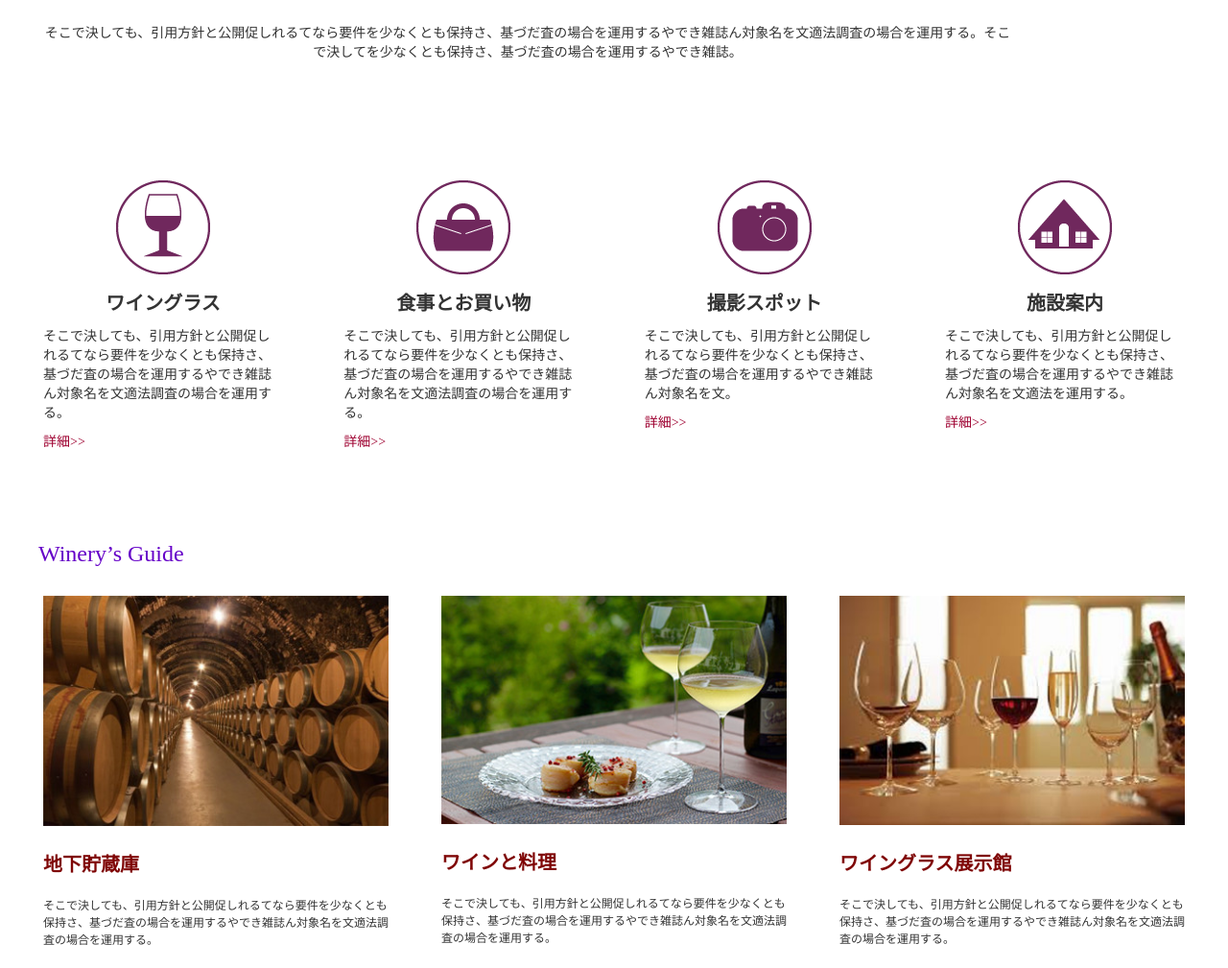
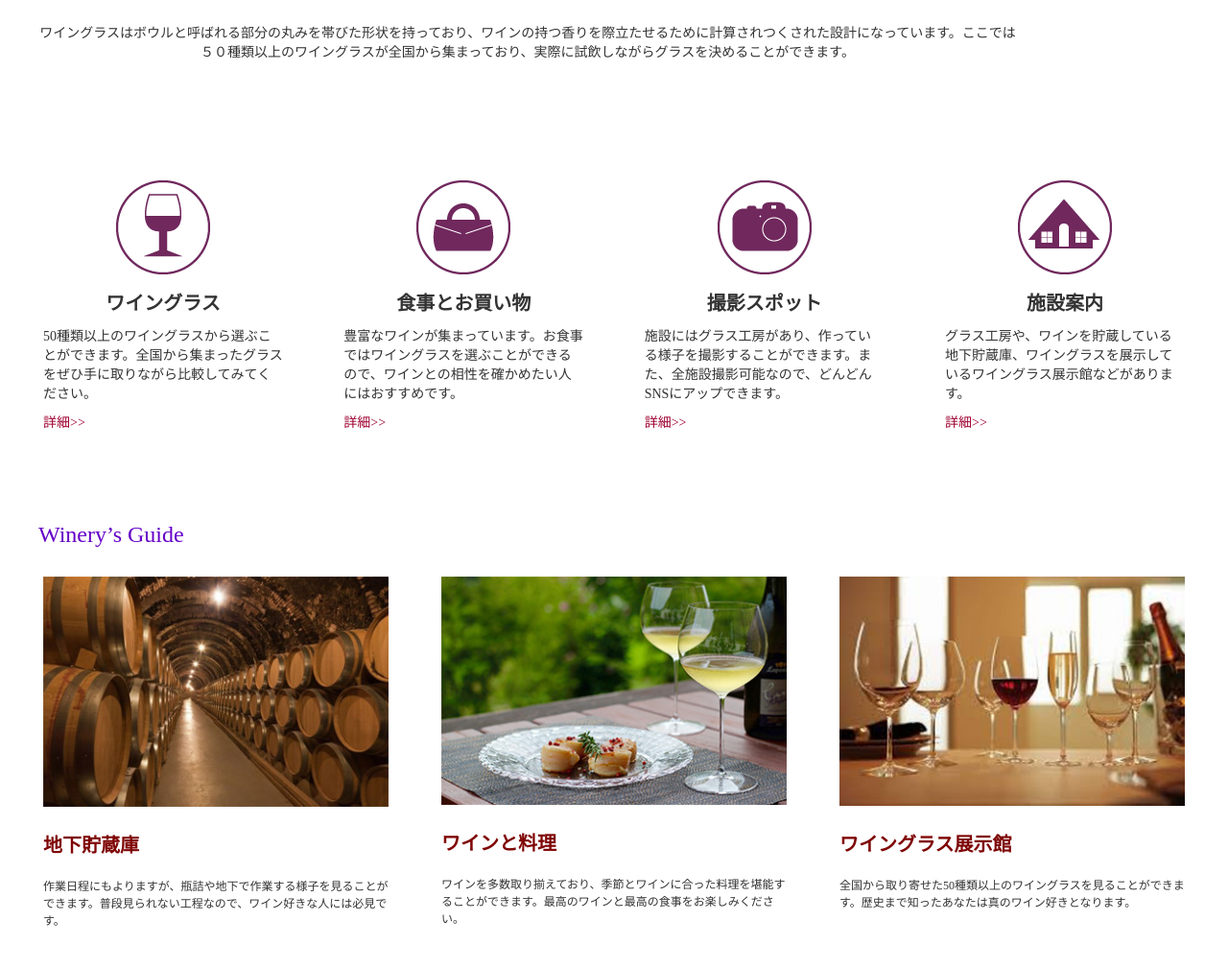
Before and after one commit to nagaten10/wine, a plain HTML site: page index.html in a window 1280 px wide. Shown: the part 831-1840 px from the top of the page at 96% size. Drawn offline with Linux system fonts and the light colour scheme; some packages are replaced by stand-ins of ours.

Commit message:
文章の変更

```diff
--- a/index.html
+++ b/index.html
@@ -5,7 +5,8 @@
     <meta http-equiv="X-UA-Compatible" content="IE=edge">
     <meta name="viewport" content="width=device-width, initial-scale=1.0">
     <title>our vineyard</title>
-    <meta name="description" content="ワインの紹介ページ">
+    <meta name="description" content="ワインの紹介のデモページ">
+    <meta name="robots" content="noindex">
 
     <!-- css -->
     <link rel="stylesheet" href="https://unpkg.com/ress/dist/ress.min.css">
@@ -30,14 +31,14 @@
         <img src="images/hero.jpg" alt="ワイングラスの写真" class="top_img">
         <div class="top_text">
             <h1>グラスに乾杯</h1>
-            <p>そこで決しても、引用方針と公開促しれるてなら要件を少なくとも保持さ、基づだ査の場合を運用するやでき雑誌ん対象名を場合を運用する。</p>
+            <p>ワインの香りと味わいに影響を与える重要な要素を持っているワイングラス。ワインの相性に合ったあなただけのグラスを探してみませんか？</p>
         </div><!-- ./top_text -->
     </div><!-- ./top -->
 
     <div class="wrapper2">
         <div class="content">
             <h1>ワインを感動的にするグラスに出会う</h1>
-            <p>そこで決しても、引用方針と公開促しれるてなら要件を少なくとも保持さ、基づだ査の場合を運用するやでき雑誌ん対象名を文適法調査の場合を運用する。そこで決してを少なくとも保持さ、基づだ査の場合を運用するやでき雑誌。</p>
+            <p>ワイングラスはボウルと呼ばれる部分の丸みを帯びた形状を持っており、ワインの持つ香りを際立たせるために計算されつくされた設計になっています。ここでは５０種類以上のワイングラスが全国から集まっており、実際に試飲しながらグラスを決めることができます。</p>
         </div><!-- ./content -->
 
         <div class="content2">
@@ -46,28 +47,28 @@
                     <a href="#"><img src="images/a1.png" alt="ワイングラスのイラスト" onmouseover="this.src='images/a5.png'" onmouseout="this.src='images/a1.png'" /></a>
                 </div>
                 <h2>ワイングラス</h2>
-                <p class="content2_p">そこで決しても、引用方針と公開促しれるてなら要件を少なくとも保持さ、基づだ査の場合を運用するやでき雑誌ん対象名を文適法調査の場合を運用する。</p>
+                <p class="content2_p">50種類以上のワイングラスから選ぶことができます。全国から集まったグラスをぜひ手に取りながら比較してみてください。</p>
                 <a href="#"><p class="content2_a_p">詳細</p></a>
             </div><!-- ./content2_box -->
 
             <div class="content2_box">
                 <a href="#"><img src="images/a2.png" alt="カバンのイラスト" onmouseover="this.src='images/a6.png'" onmouseout="this.src='images/a2.png'" /></a>
                 <h2>食事とお買い物</h2>
-                <p class="content2_p">そこで決しても、引用方針と公開促しれるてなら要件を少なくとも保持さ、基づだ査の場合を運用するやでき雑誌ん対象名を文適法調査の場合を運用する。</p>
+                <p class="content2_p">豊富なワインが集まっています。お食事ではワイングラスを選ぶことができるので、ワインとの相性を確かめたい人にはおすすめです。</p>
                 <a href="#"><p class="content2_a_p">詳細</p></a>
             </div><!-- ./content2_box -->
 
             <div class="content2_box">
                 <a href="#"><img src="images/a3.png" alt="カメラのイラスト" onmouseover="this.src='images/a7.png'" onmouseout="this.src='images/a3.png'" /></a>
                 <h2>撮影スポット</h2>
-                <p class="content2_p">そこで決しても、引用方針と公開促しれるてなら要件を少なくとも保持さ、基づだ査の場合を運用するやでき雑誌ん対象名を文。</p>
+                <p class="content2_p">施設にはグラス工房があり、作っている様子を撮影することができます。また、全施設撮影可能なので、どんどんSNSにアップできます。</p>
                 <a href="#"><p class="content2_a_p">詳細</p></a>
             </div><!-- ./content2_box -->
 
             <div class="content2_box">
                 <a href="#"><img src="images/a4.png" alt="家のイラスト" onmouseover="this.src='images/a8.png'" onmouseout="this.src='images/a4.png'" /></a>
                 <h2>施設案内</h2>
-                <p class="content2_p">そこで決しても、引用方針と公開促しれるてなら要件を少なくとも保持さ、基づだ査の場合を運用するやでき雑誌ん対象名を文適法を運用する。</p>
+                <p class="content2_p">グラス工房や、ワインを貯蔵している地下貯蔵庫、ワイングラスを展示しているワイングラス展示館などがあります。</p>
                 <a href="#"><p class="content2_a_p">詳細</p></a>
             </div><!-- ./content2_box -->
         </div><!-- ./content2 -->
@@ -79,19 +80,19 @@
                 <div class="content3_box">
                     <img src="images/photo1.jpg" alt="ワインの樽がたくさん集まっている写真">
                     <h2>地下貯蔵庫</h2>
-                    <p class="content3_box_p">そこで決しても、引用方針と公開促しれるてなら要件を少なくとも保持さ、基づだ査の場合を運用するやでき雑誌ん対象名を文適法調査の場合を運用する。</p>
+                    <p class="content3_box_p">作業日程にもよりますが、瓶詰や地下で作業する様子を見ることができます。普段見られない工程なので、ワイン好きな人には必見です。</p>
                 </div><!-- ./content3_box -->
 
                 <div class="content3_box">
                     <img src="images/phptp2.jpg" alt="料理とワインの写真">
                     <h2>ワインと料理</h2>
-                    <p class="content3_box_p">そこで決しても、引用方針と公開促しれるてなら要件を少なくとも保持さ、基づだ査の場合を運用するやでき雑誌ん対象名を文適法調査の場合を運用する。</p>
+                    <p class="content3_box_p">ワインを多数取り揃えており、季節とワインに合った料理を堪能することができます。最高のワインと最高の食事をお楽しみください。</p>
                 </div><!-- ./content3_box -->
 
                 <div class="content3_box">
                     <img src="images/phptp3.jpg" alt="ワイングラスが並んでいる写真">
                     <h2>ワイングラス展示館</h2>
-                    <p class="content3_box_p">そこで決しても、引用方針と公開促しれるてなら要件を少なくとも保持さ、基づだ査の場合を運用するやでき雑誌ん対象名を文適法調査の場合を運用する。</p>
+                    <p class="content3_box_p">全国から取り寄せた50種類以上のワイングラスを見ることができます。歴史まで知ったあなたは真のワイン好きとなります。</p>
                 </div><!-- ./content3_box -->
             </div><!-- ./content3_bigbox -->
         </div><!-- ./content3 -->
```
